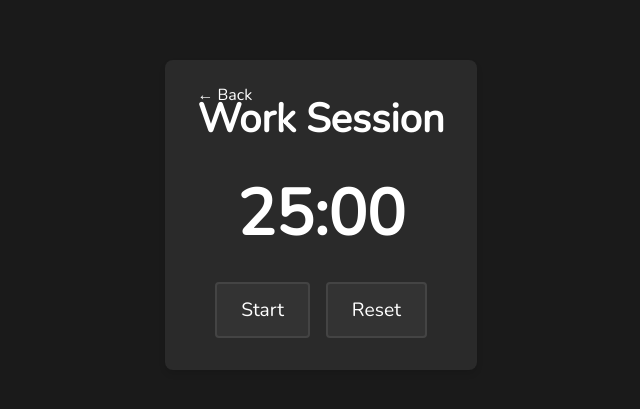
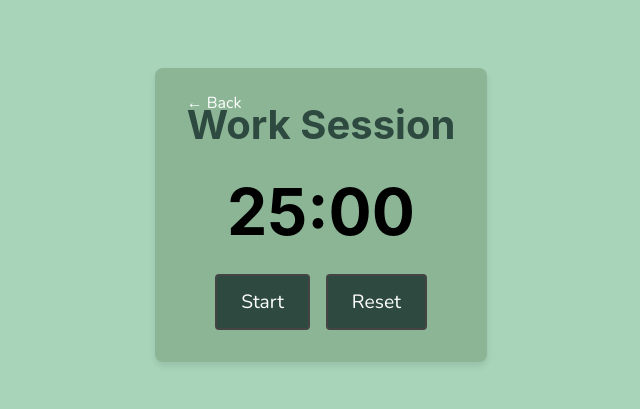
Before and after one commit to silvanicholas/serenity-hub, a React (Create React App) app in the folder frontend/: page /pomodoro in a window 1280 px wide. Shown: the part 185-594 px from the top of the page, without its empty margins (319-959 px from the left). Built offline with nearby package versions, Linux system fonts and the light colour scheme.

Commit message:
updated pomodoro

```diff
--- a/frontend/src/components/Dashboard/Dashboard.module.css
+++ b/frontend/src/components/Dashboard/Dashboard.module.css
@@ -1,10 +1,9 @@
-.dashboardContainer {
+.pageContainer {
+    background: var(--color-primary);
     width: 100vw;
     height: 100vh;
-    overflow: hidden;
     display: flex;
-    justify-content: start;
+    flex-direction: column;
+    justify-content: center;
     align-items: center;
-    background: linear-gradient(135deg, #55aad5, #6d55d5);
-    box-shadow: 0px 4px 10px rgba(0, 0, 0, 0.15);
   }
--- a/frontend/src/components/Login/Login.jsx
+++ b/frontend/src/components/Login/Login.jsx
@@ -49,13 +49,6 @@ const Login = () => {
         <div className={styles.pagecontainer}>
             <div className={styles.title}>Serenity Hub</div>
             <div className={styles.subTitle}>An all in one Student Stress Reliever</div>
-
-            <Link to="/pomodoro" className={styles.pomodoroLink}>
-                Try Our Pomodoro Timer
-            </Link>
-
-
-
             <div className={styles.formContainer}>
                 <h2 className={styles.heading}>{isSignUp ? 'Sign Up' : 'Login'}</h2>
                 <form onSubmit={handleSubmit} className={styles.form}>
--- a/frontend/src/components/PomodoroTimer/PomodoroTimer.module.css
+++ b/frontend/src/components/PomodoroTimer/PomodoroTimer.module.css
@@ -1,14 +1,13 @@
 @import '../../vars.css';
 
 .pageContainer {
-    display: flex;
-    justify-content: center;
-    align-items: center;
-    min-height: 100vh;
-    width: 100%;
-    background-color: #1a1a1a;
-    color: white;
-    font-family: 'Nunito', sans-serif;
+  background: var(--color-primary);
+  width: 100vw;
+  height: 100vh;
+  display: flex;
+  flex-direction: column;
+  justify-content: center;
+  align-items: center;
   }
 
   .container {
@@ -16,13 +15,14 @@
     text-align: center;
     padding: 2rem;
     border-radius: 8px;
-    background-color: #2a2a2a;
+    background-color: var(--color-secondary);
     box-shadow: 0 4px 6px rgba(0, 0, 0, 0.1);
   }
 
   .heading {
     font-size: 2.5rem;
     margin: 0 0 1rem 0;
+    color: var(--color-text);
   }
 
   .timer {
@@ -39,7 +39,7 @@
     font-size: 1.2rem;
     padding: 0.8rem 1.5rem;
     margin: 0 0.5rem;
-    background-color: #333;
+    background-color: var(--color-text);
     color: white;
     border: 2px solid #444;
     border-radius: 4px;
```
